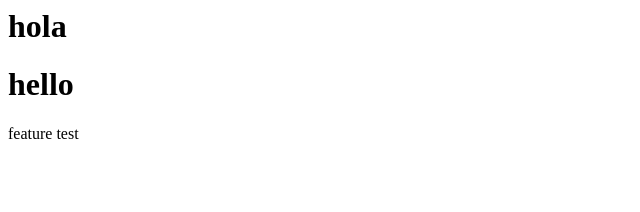
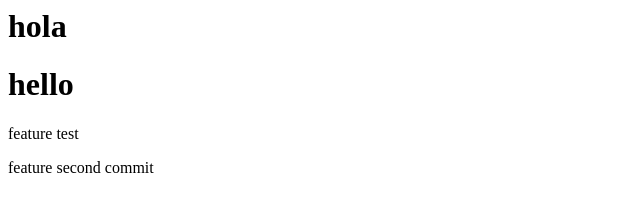
Before and after one commit to WinnieUSW/esgi, a plain HTML site: page index.html in a window 1280 px wide. Shown: the whole page, without its empty margins (0-640 px from the left). Drawn offline with Linux system fonts and the light colour scheme.

Commit message:
feat : second commit

```diff
--- a/index.html
+++ b/index.html
@@ -1,3 +1,4 @@
 <h1>hola</h1>
 <h1>hello</h1>
 <p>feature test</p>
+<p>feature second commit</p>
```
